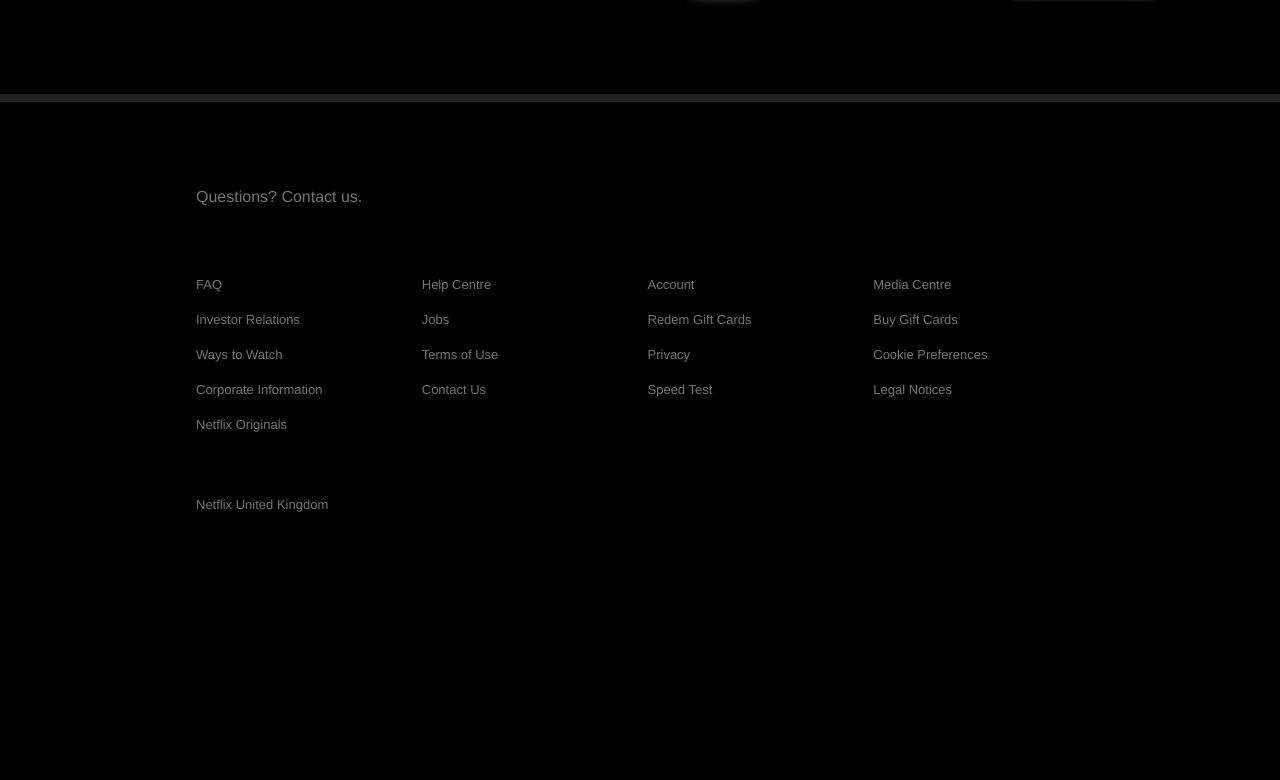
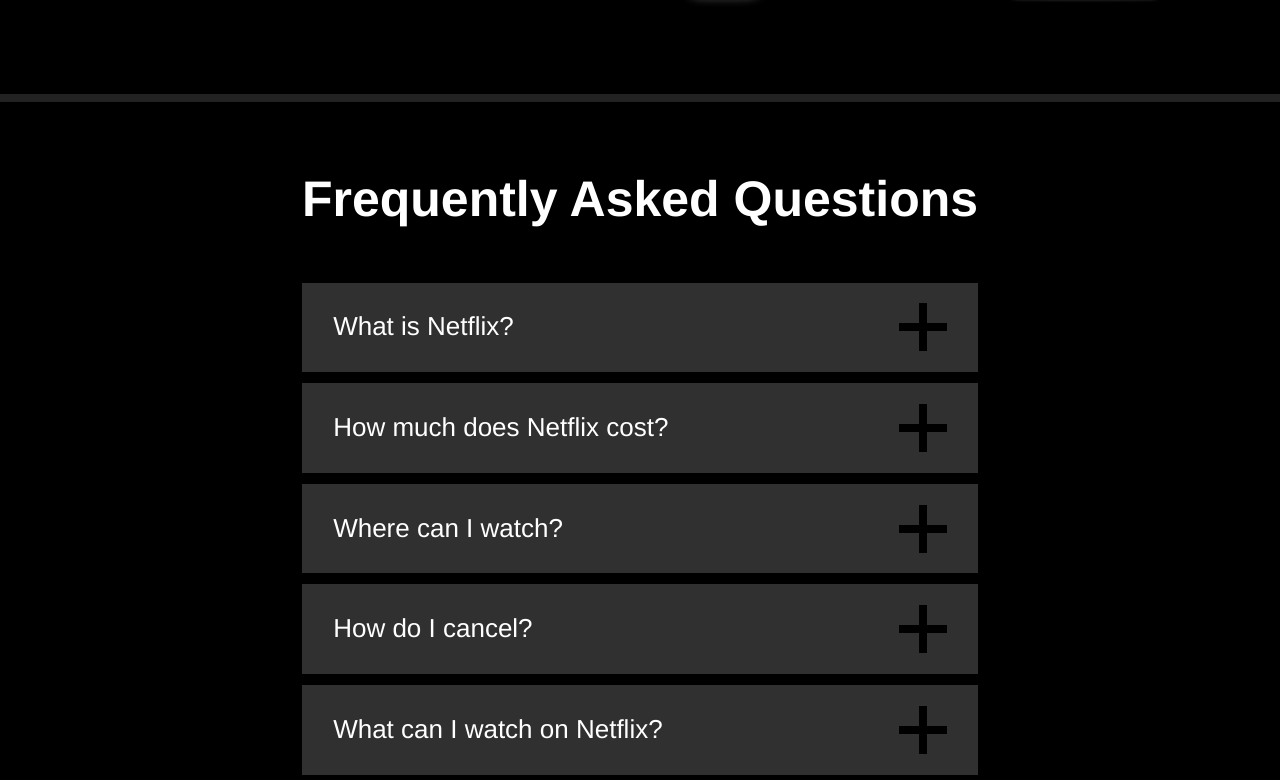
Before and after one commit to mahmudul-islam32/netflix, a React (Create React App) app: page / in a window 1280 px wide. Shown: the part 1500-2280 px from the top of the page. Before the commit the page ends 2123 px from the top, so only its background shows below. Built offline with nearby package versions, Linux system fonts and the light colour scheme.

Commit message:
Create Faq seion

```diff
--- a/src/App.js
+++ b/src/App.js
@@ -1,11 +1,13 @@
 import React from 'react';
 import FooterContainer from './containers/footer';
+import FaqsContainer from './containers/faqs';
 import { JumbotronContainer } from './containers/jumbotron';
 
 function App() {
   return (
   <>
   <JumbotronContainer />
+  <FaqsContainer />
   <FooterContainer />
   </>
   );
--- /dev/null
+++ b/src/components/accordian/index.js
@@ -0,0 +1,52 @@
+import React, { useState, useContext, createContext} from 'react';
+import { Container, Frame, Title, Item, Inner, Header, Body} from './styles/accordian';
+
+const ToggleContext = createContext();
+
+function Accordian({ children, ...restProps}) {
+    return (
+       <Container { ...restProps}>
+          <Inner>{children}</Inner>
+       </Container>
+    );
+}
+
+Accordian.Title = function AccordianTitle({children, ...restProps}){
+    return <Title { ...restProps}>{children}</Title>
+}
+
+Accordian.Frame = function AccordianFrame({children, ...restProps}){
+    return <Frame { ...restProps}>{children}</Frame>
+}
+
+Accordian.Item = function AccordianItem({children, ...restProps}){
+    const [toggleShow, setToggleShow] = useState(false);
+    return (
+    <ToggleContext.Provider value={{ toggleShow, setToggleShow}}>
+      <Item { ...restProps}>{children}</Item>
+    </ToggleContext.Provider>
+
+    );
+}
+
+Accordian.Header = function AccordianHeader({children, ...restProps}){
+    const { toggleShow, setToggleShow } = useContext(ToggleContext);
+    return (
+    <Header onClick = { () => setToggleShow((toggleShow) => !toggleShow) }{ ...restProps}>
+        {children}
+        {toggleShow ? (
+            <img src="/images/icons/close-slim.png" alt="Close" />
+        ) : (
+        <img src="/images/icons/add.png" alt="Open" />
+    )}
+        </Header>
+    );
+}
+
+Accordian.Body = function AccordianBody({children, ...restProps}){
+    const { toggleShow } = useContext(ToggleContext);
+
+    return toggleShow ? <Body {...restProps}>{children}</Body> : null;
+}
+
+export default Accordian;
--- /dev/null
+++ b/src/components/accordian/styles/accordian.js
@@ -0,0 +1,60 @@
+import styled from "styled-components/macro";
+
+export const Container = styled.div`
+   display:flex;
+   border-bottom:8px solid #222;
+`;
+
+export const Inner = styled.div`
+   display:flex;
+   padding: 70px 45px;
+   flex-direction: column;
+   max-width: 815px;
+   margin: auto;
+
+`;
+
+export const Item = styled.div`
+  color: white;
+  margin-bottom: 10px;
+
+  &:first-of-type {
+      margin-top: 3em;
+  }
+`;
+
+export const Header = styled.div`
+  display: flex;
+  justify-content: space-between;
+  cursor: pointer;
+  margin-bottom: 1px;
+  font-size: 26px;
+  font-weight: normal;
+  background: #303030;
+  padding: 0.8em 1.2em;
+  user-selcet: none;
+  align-items: center;
+
+`;
+
+export const Body = styled.div``;
+
+export const Frame = styled.div`
+  margin-bottom: 40px;
+`;
+
+
+
+export const Title = styled.h1`
+  font-size: 50px;
+  line-height: 1.1;
+  margin-top: 0;
+  margin-bottom: 8px;
+  color: white;
+  text-align: center;
+
+  @media (max-width: 600px){
+      font-size:35px;
+  }
+
+`;
--- a/src/components/index.js
+++ b/src/components/index.js
@@ -1,2 +1,3 @@
 export { default as Jumbotron } from './jumbotron';
+export { default as Accordian } from './accordian';
 export { default as Footer } from './footer';
--- /dev/null
+++ b/src/containers/faqs.js
@@ -0,0 +1,20 @@
+import React from 'react';
+
+import { Accordian } from '../components';
+import faqsData from '../fixtures/faqs.json';
+
+function FaqsContainer() {
+    return (
+        <Accordian>
+           <Accordian.Title>Frequently Asked Questions</Accordian.Title>
+           {faqsData.map((item) => (
+             <Accordian.Item key={item.id}>
+                <Accordian.Header>{item.header}</Accordian.Header>
+                <Accordian.Body>{item.Body}</Accordian.Body>
+             </Accordian.Item>
+           ))}
+        </Accordian>
+    );
+}
+
+export default FaqsContainer;
```
